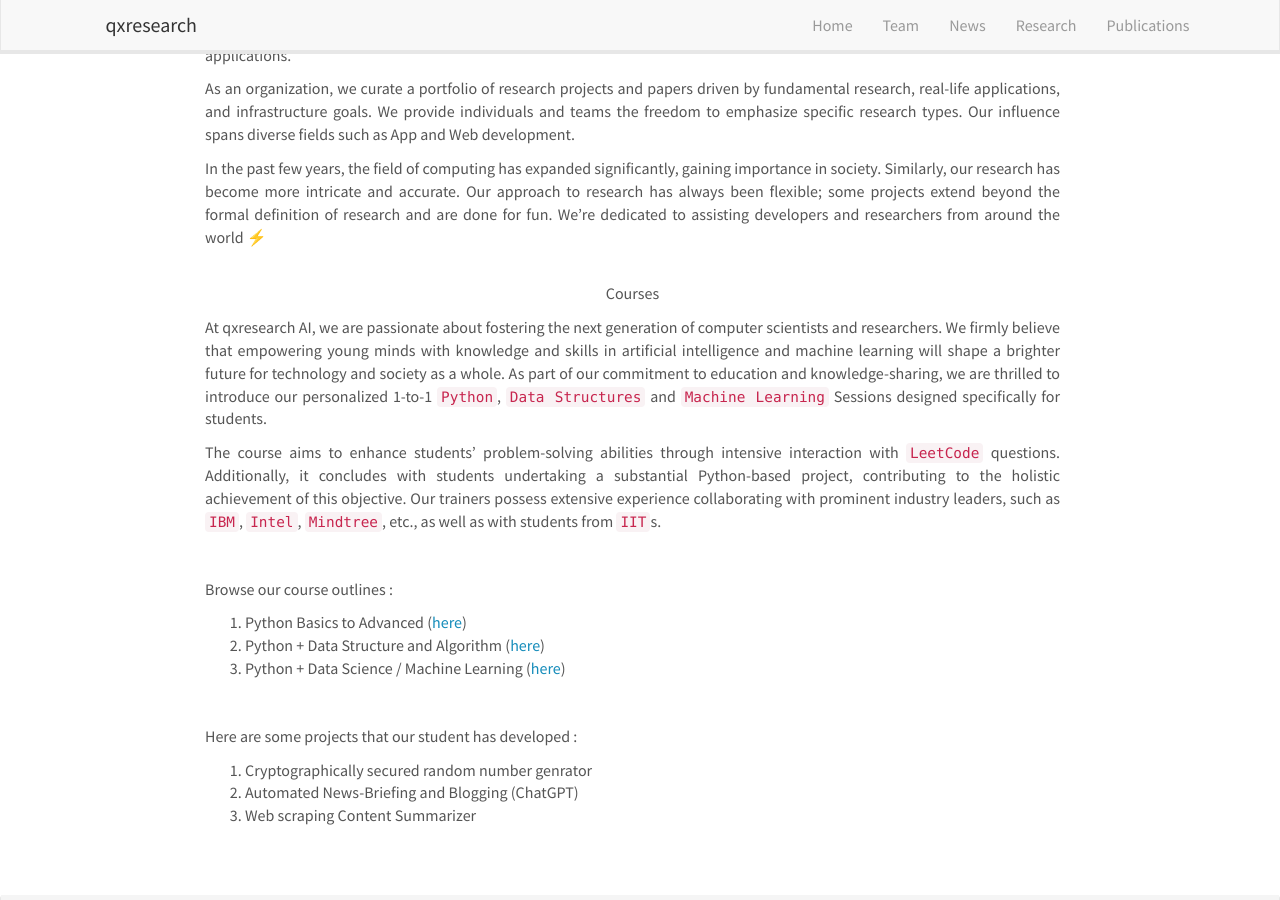
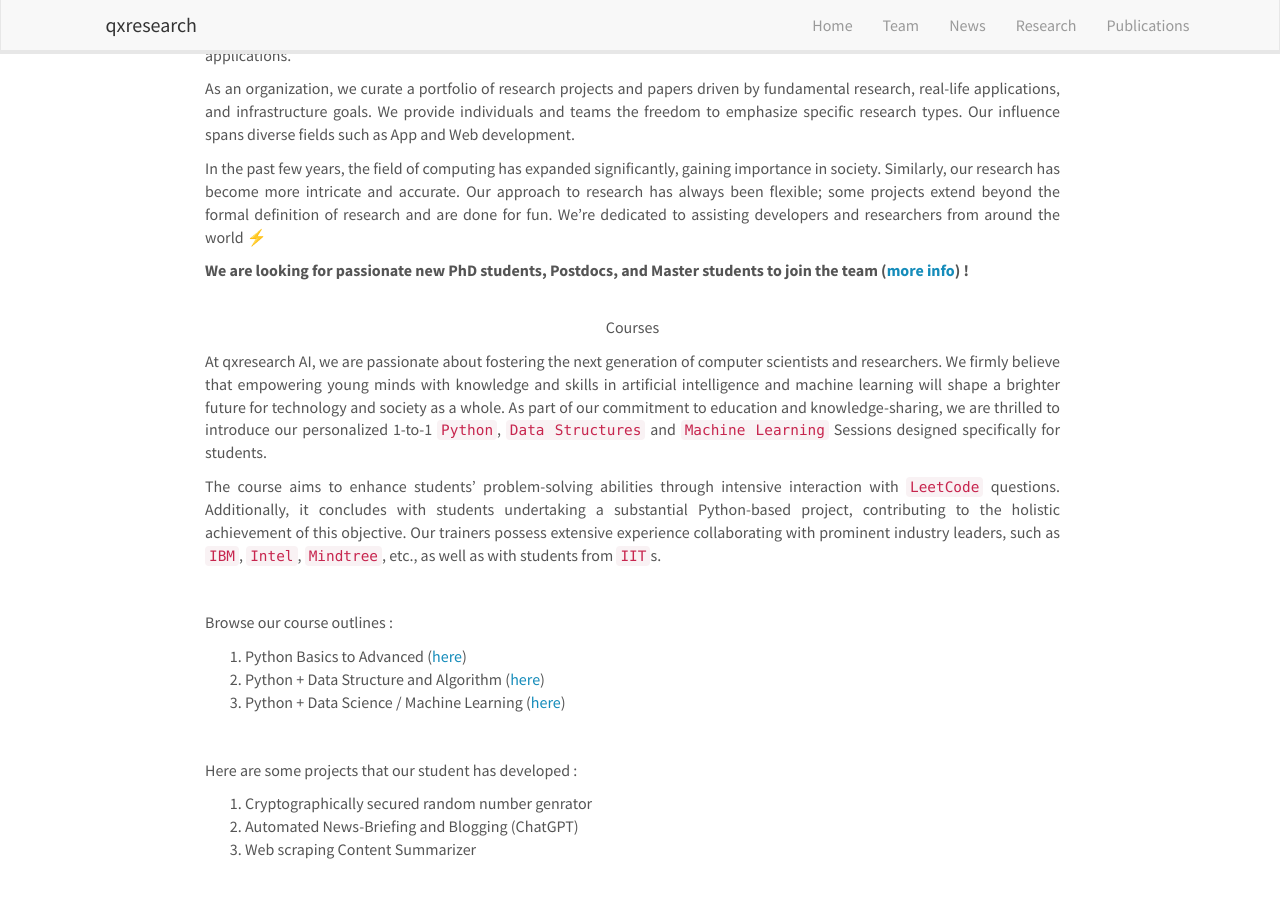
Before and after one commit to qxresearch/qxresearch.github.io, a Jekyll site: the page built from _pages/home.md, in a window 1280 px wide and 900 px high, scrolled down 525 px. Built offline with Jekyll 4.4.1, drawn with Linux system fonts in a browser that asks for light colours; nearby versions of some CDN libraries.

Commit message:
Update home.md

```diff
--- a/_pages/home.md
+++ b/_pages/home.md
@@ -15,6 +15,8 @@ qxresearch AI is a research lab focused on Machine Learning, Deep Learning, and
 As an organization, we curate a portfolio of research projects and papers driven by fundamental research, real-life applications, and infrastructure goals. We provide individuals and teams the freedom to emphasize specific research types. Our influence spans diverse fields such as App and Web development.
 
 In the past few years, the field of computing has expanded significantly, gaining importance in society. Similarly, our research has become more intricate and accurate. Our approach to research has always been flexible; some projects extend beyond the formal definition of research and are done for fun. We're dedicated to assisting developers and researchers from around the world ⚡
+
+**We are looking for passionate new PhD students, Postdocs, and Master students to join the team ([more info](https://www.qxresearch.org/news)) !**
 <br>
 <br>
 
```
